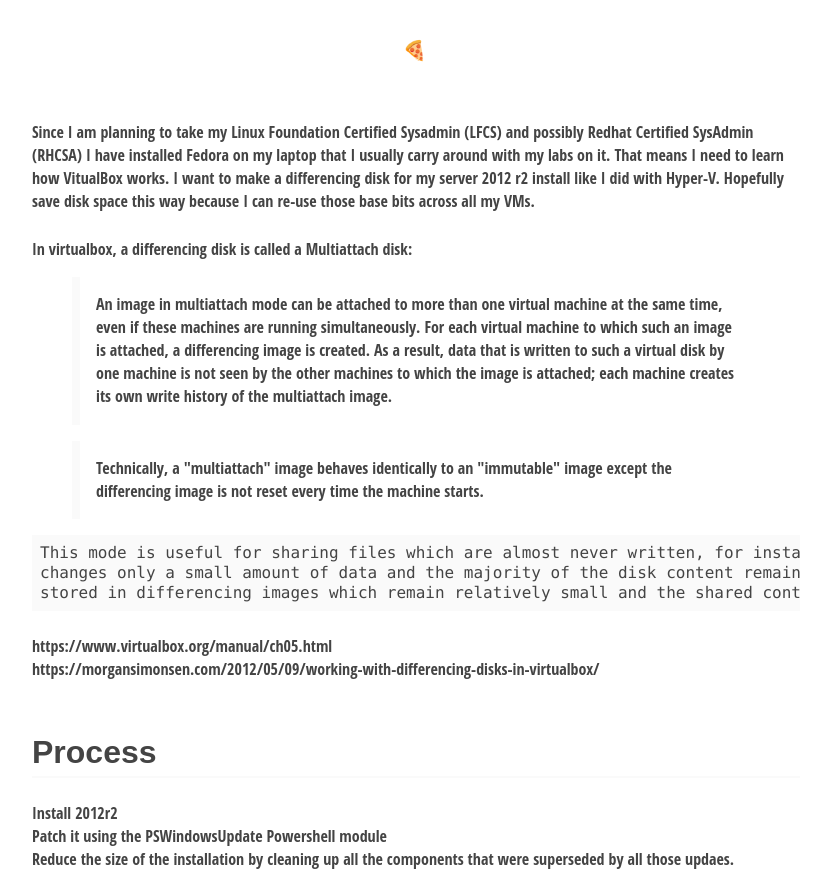
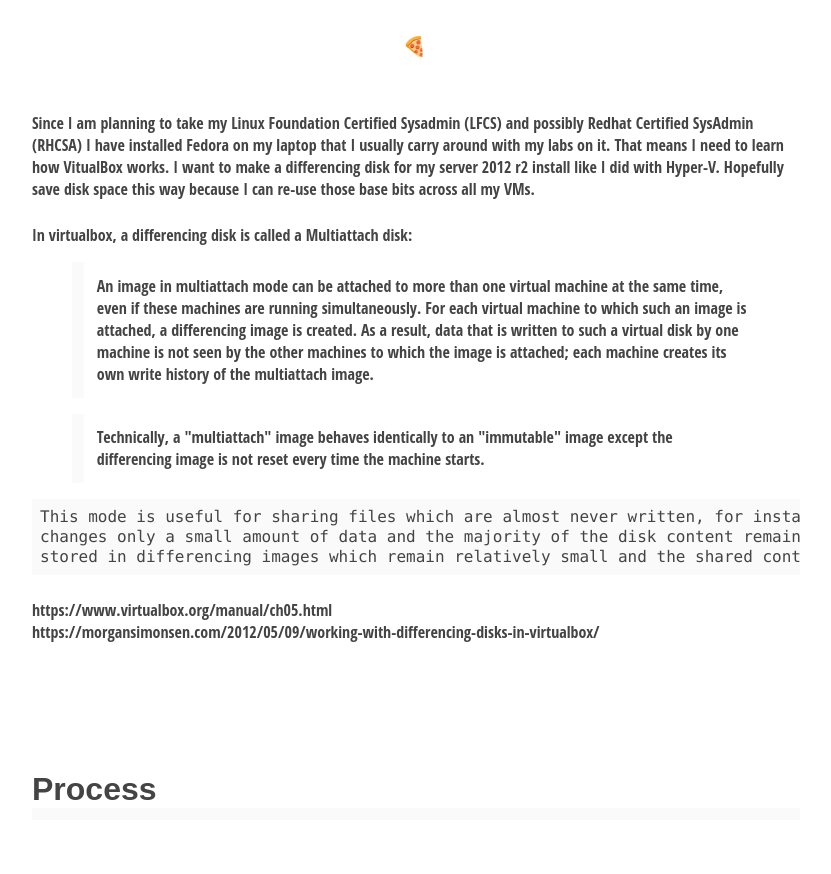
Before and after one commit to defstah/defstah.github.io, a plain HTML site: page posts/2017-10-04-Server-2012-R2-Base-on-Virtualbox.html in a window 1280 px wide. Shown: the top 874 px of the page, without its empty margins (224-1055 px from the left). Drawn offline with Linux system fonts and the light colour scheme.

Commit message:
viewport

```diff
--- a/posts/2017-10-04-Server-2012-R2-Base-on-Virtualbox.html
+++ b/posts/2017-10-04-Server-2012-R2-Base-on-Virtualbox.html
@@ -1,7 +1,9 @@
 <!DOCTYPE html>
 <html>
 <title>Server 2012 R2 Base on Virtualbox</title>
+
 <head>
+  <meta name="viewport" content="width=device-width, initial-scale=1.0">
   <link type="text/css" rel="stylesheet" href="../stylesheets/main.css" />
 </head>
 
@@ -13,10 +15,8 @@
   <p>
     Since I am planning to take my Linux Foundation Certified Sysadmin (LFCS) and possibly Redhat Certified SysAdmin
     (RHCSA) I have installed Fedora on my laptop that I usually carry around with my labs on it. That means I need to
-    learn
-    how VitualBox works. I want to make a differencing disk for my server 2012 r2 install like I did with Hyper-V.
-    Hopefully
-    save disk space this way because I can re-use those base bits across all my VMs.
+    learn how VitualBox works. I want to make a differencing disk for my server 2012 r2 install like I did with Hyper-V.
+    Hopefully save disk space this way because I can re-use those base bits across all my VMs.
   </p>
 
   <p>
@@ -25,11 +25,9 @@
 
   <blockquote>
     An image in multiattach mode can be attached to more than one virtual machine at the same time, even if these
-    machines
-    are running simultaneously. For each virtual machine to which such an image is attached, a differencing image is
-    created. As a result, data that is written to such a virtual disk by one machine is not seen by the other machines
-    to
-    which the image is attached; each machine creates its own write history of the multiattach image.
+    machines are running simultaneously. For each virtual machine to which such an image is attached, a differencing
+    image is created. As a result, data that is written to such a virtual disk by one machine is not seen by the other
+    machines to which the image is attached; each machine creates its own write history of the multiattach image.
   </blockquote>
 
   <blockquote>
@@ -64,8 +62,7 @@
     scientific analysis but DISM is certainly shaving off some bits.<br>
 
     My dynamically-expanding virtualbox virtual disk is still 25 GB - what I initially set it as. I really want to
-    shrink
-    this if it's going to be used as the base for many VMs.<br>
+    shrink this if it's going to be used as the base for many VMs.<br>
   </p>
   <code><pre>$ vboxmanage modifymedium disk '/home/adam/VirtualBox VMs/base-2012r2/base-2012r2.vdi' --compact</code>
   </pre>
--- a/stylesheets/main.css
+++ b/stylesheets/main.css
@@ -1,10 +1,8 @@
 body {
 color: #444;
 font-family: 'Open Sans Condensed', sans-serif;
-margin: 0 auto;
-max-width: 48rem;
-line-height: 1.45;
-padding: .25rem;
+max-width: 60vw;
+margin: 0 auto
 }
 
 h1,
@@ -13,20 +11,20 @@
 h4,
 h5,
 h6 {
-margin-block-start: 1.5em;
-margin-block-end: 0.5em;
+margin-block-start: 10vw;
+margin-block-end: 5vw;
 font-family: Arimo, Helvetica, sans-serif;
 }
 
 h1,
 h2,
 h3 {
-border-bottom: 2px solid #fafafa;
+border-bottom: 1vw solid #fafafa;
 }
 
 blockquote {
-border-left: 8px solid #fafafa;
-padding: 1rem;
+border-left: 1vw solid #fafafa;
+padding: 1vw;
 }
 
 p {
@@ -51,32 +49,14 @@
     position: relative
 }
 
-.wrapper {
-    max-width: 800px
-}
-.wrapper {
-    max-width: -webkit-calc(800px - (30px * 2));
-    max-width: calc(800px - (30px * 2));
-    margin-right: auto;
-    margin-left: auto;
-    padding-right: 30px;
-    padding-left: 30px
+
+
+@media screen and (max-width: 800px) {
+    body {
+        max-width: 95vw;
+        }
 }
 
-@media screen and (max-width: 800px) {
-    .wrapper {
-        max-width:-webkit-calc(800px - (30px));
-        max-width: calc(800px - (30px));
-        padding-right: 15px;
-        padding-left: 15px
-    }
-}
-
-.wrapper:after, .footer-col-wrapper:after {
-    content: "";
-    display: table;
-    clear: both
-}
 
 .site-title {
     font-size: 26px;
```
Also changed, not shown: index.html (+3 -2 lines), posts/2020-11-21.html (+4 -1 lines).
